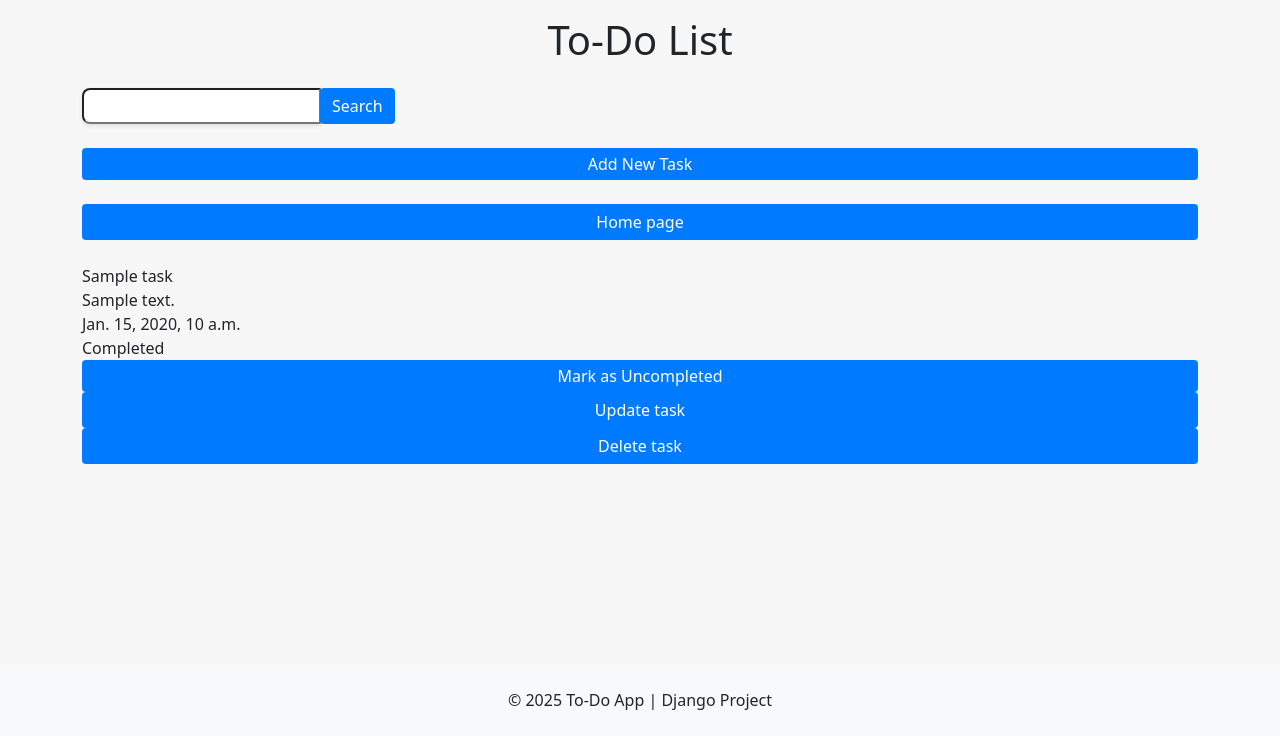
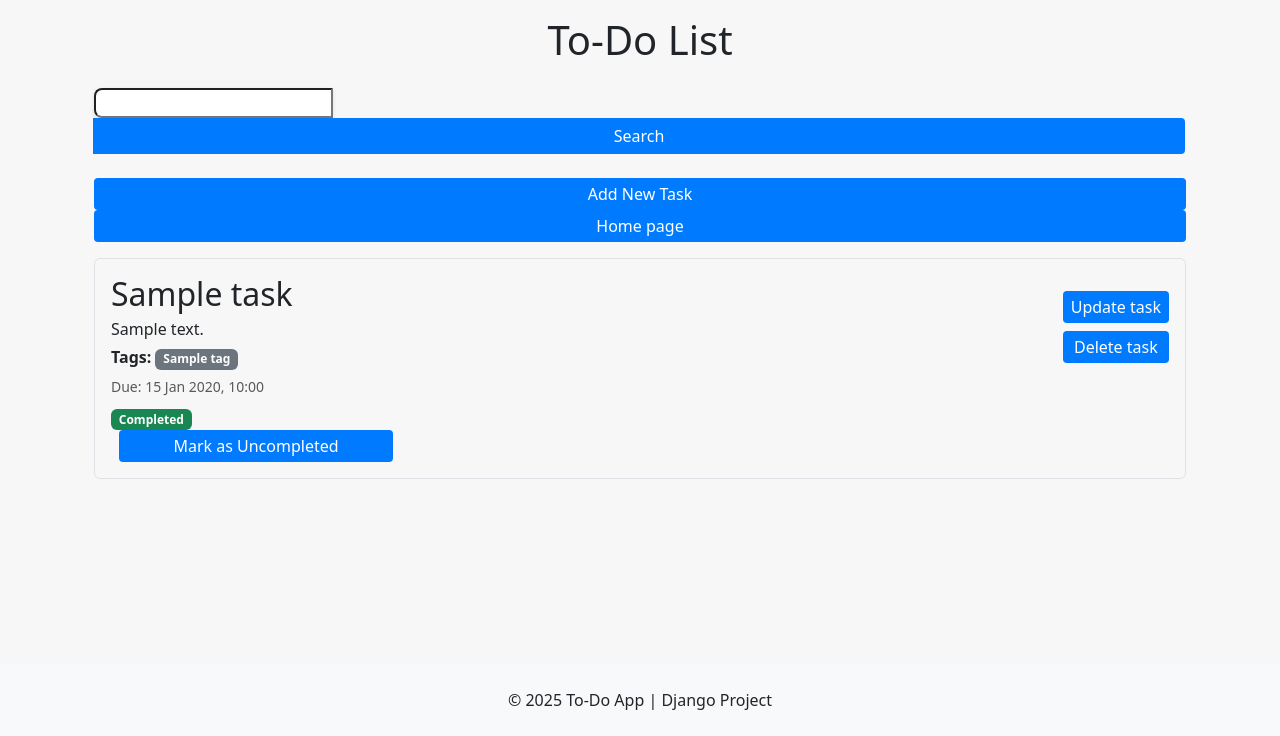
Before and after one commit to MaksonSt/to-do-app, a Django app: page /search/ in a window 1280 px wide. Shown: the part 64-800 px from the top of the page. Run offline with Django 5.2, Linux system fonts and the light colour scheme; a user stored in the database is signed in; tables that the repository leaves empty hold one stand-in row (values such as "Sample post"); grey boxes marked "Sample" are stand-in pictures.

Commit message:
Add tags to task create

```diff
--- a/to_do_project/templates/todo/add_task.html
+++ b/to_do_project/templates/todo/add_task.html
@@ -8,7 +8,6 @@
   <form method="POST" class="task-form">
     {% csrf_token %}
     {{ form.as_p }}
-
     <button type="submit" class="btn">💾 Зберегти</button>
     <a href="{% url 'to_do_app:Home' %}" class="btn cancel">↩ Назад</a>
   </form>
--- a/to_do_project/templates/todo/task_list.html
+++ b/to_do_project/templates/todo/task_list.html
@@ -3,46 +3,58 @@
 {% block title %}To-Do List{% endblock %}
 
 {% block content %}
-    <div class="task-list">
+<div class="task-list container">
     <h1 class="text-center mb-4">To-Do List</h1>
 
     <form method="GET" action="{% url 'to_do_app:search_task' %}" class="mb-4">
         <div class="input-group">
             {{ form.query }}
-                <div class="input-group-append">
             <button class="btn btn-outline-primary" type="submit">Search</button>
-                </div>
         </div>
     </form>
 
-        <div class="task-actions">
-            <a href="{% url 'to_do_app:add_task' %}" class="btn btn-primary btn-sm">Add New Task</a>
-            <br><br>
-            <a href="{% url 'to_do_app:Home' %}" class="btn btn-outline-danger">Home page</a>
+    <div class="task-actions mb-3">
+        <a href="{% url 'to_do_app:add_task' %}" class="btn btn-primary btn-sm me-2">Add New Task</a>
+        <a href="{% url 'to_do_app:Home' %}" class="btn btn-outline-danger btn-sm">Home page</a>
     </div>
 
-        <br>
+    {% for task in tasks %}
+<article class="task-item d-flex justify-content-between align-items-start mb-3 p-3 border rounded">
+    <div>
+        <h2 class="task-title mb-1">{{ task.task_name }}</h2>
+        <p class="task-description mb-1">{{ task.description }}</p>
 
-        {% for task in tasks %}
-            <div class="task-item">
-                <div>
-                    <span class="task-title">{{ task.task_name }}</span>
-                    <p class="task-description">{{ task.description }}</p>
+        {% if task.tags.exists %}
+        <p class="task-tags mb-1">
+            <strong>Tags:</strong>
+            {% for tag in task.tags.all %}
+                <span class="badge bg-secondary me-1">{{ tag.name }}</span>
+            {% empty %}
+                No tags
+            {% endfor %}
+        </p>
+        {% endif %}
+
         {% if task.due_date %}
-                        <p class="task-description">{{ task.due_date }}</p>
+            <small class="text-muted">Due: {{ task.due_date|date:"d M Y, H:i" }}</small>
         {% endif %}
+
         {% if task.complete %}
-                        <span class="completed">Completed</span>
-                        <a href="{% url 'to_do_app:task_complete' task.pk %}" class="btn btn-sm btn-outline-info">Mark as Uncompleted</a>
+            <div class="mt-2">
+                <span class="badge bg-success">Completed</span>
+                <a href="{% url 'to_do_app:task_complete' task.pk %}" class="btn btn-sm btn-outline-info ms-2">Mark as Uncompleted</a>
+            </div>
         {% else %}
+            <div class="mt-2">
                 <a href="{% url 'to_do_app:task_complete' task.pk %}" class="btn btn-sm btn-success">Mark as Completed</a>
+            </div>
         {% endif %}
     </div>
-                <div class="task-actions">
-                    <a href="{% url 'to_do_app:update_task' task.pk %}" class="btn btn-outline-warning">Update task</a>
-                    <a href="{% url 'to_do_app:delete_task' task.pk %}" class="btn btn-outline-danger">Delete task</a>
+    <div class="task-actions d-flex flex-column gap-2">
+        <a href="{% url 'to_do_app:update_task' task.pk %}" class="btn btn-outline-warning btn-sm">Update task</a>
+        <a href="{% url 'to_do_app:delete_task' task.pk %}" class="btn btn-outline-danger btn-sm">Delete task</a>
     </div>
-            </div>
+</article>
 {% empty %}
     <p class="text-center">No tasks available. Start by adding a task!</p>
 {% endfor %}
--- a/to_do_project/to_do/settings.py
+++ b/to_do_project/to_do/settings.py
@@ -140,7 +140,10 @@ EMAIL_USE_TLS = True
 # https://docs.djangoproject.com/en/5.2/howto/static-files/
 
 STATIC_URL = '/static/'
-STATIC_ROOT = os.path.join(BASE_DIR, 'static')
+STATICFILES_DIRS = [
+    BASE_DIR / "static",
+]
+
 
 MEDIA_URL = '/media/'
 MEDIA_ROOT = os.path.join(BASE_DIR, 'media')
--- a/to_do_project/to_do_app/forms.py
+++ b/to_do_project/to_do_app/forms.py
@@ -1,22 +1,26 @@
 from django import forms
 from django.contrib.auth.forms import UserCreationForm, AuthenticationForm
 from django.contrib.auth import get_user_model
-from .models import Task
+from .models import Task, Tags, Category
 
 User = get_user_model()
 
+
 class TaskForm(forms.ModelForm):
+    tags = forms.ModelMultipleChoiceField(
+        queryset=Tags.objects.all(),
+        widget=forms.CheckboxSelectMultiple(attrs={'class': 'task'}),
+        required=False,
+    )
+
     class Meta:
         model = Task
-        fields = ['task_name', 'description', 'due_date']
-
+        fields = ['task_name', 'description', 'due_date', 'tags']
         widgets = {
             'task_name': forms.TextInput(attrs={'class': 'task', 'placeholder': 'Task name'}),
-            'description': forms.Textarea(attrs={'class': 'task', 'placeholder': 'Description name'}),
+            'description': forms.Textarea(attrs={'class': 'task', 'placeholder': 'Description'}),
             'due_date': forms.DateTimeInput(attrs={'type': 'datetime-local', 'class': 'task', 'placeholder': 'Deadline'}),
-
         }
-
 
 
 class RegistrationForm(UserCreationForm):
--- a/to_do_project/to_do_app/models.py
+++ b/to_do_project/to_do_app/models.py
@@ -1,6 +1,21 @@
 from django.db import models
 from django.contrib.auth.models import AbstractBaseUser, BaseUserManager, PermissionsMixin
 from django.db.models import EmailField
+
+
+class Category(models.Model):
+    name = models.CharField(max_length=50, unique=True)
+
+
+    def __str__(self):
+        return self.name
+
+
+class Tags(models.Model):
+    name = models.CharField(max_length=50, unique=True)
+
+    def __str__(self):
+        return self.name
 
 
 class Task(models.Model):
@@ -9,6 +24,10 @@ class Task(models.Model):
     data_added = models.DateField(auto_now_add=True)
     due_date = models.DateTimeField(null=True, blank=True)
     complete = models.BooleanField(default=False)
+    category = models.ForeignKey(Category, on_delete=models.SET_NULL, null=True, blank=True)
+    tags = models.ManyToManyField(Tags, blank=True)
+
+
 
     def __str__(self):
         return self.task_name
```
Also changed, not shown: to_do_project/static/todo/css/style.css (+37 -0 lines), to_do_project/to_do_app/admin.py (+6 -2 lines), to_do_project/to_do_app/migrations/0005_category_tags_task_category_task_tags.py (added). Lines whose indentation alone changed are shown as unchanged.
